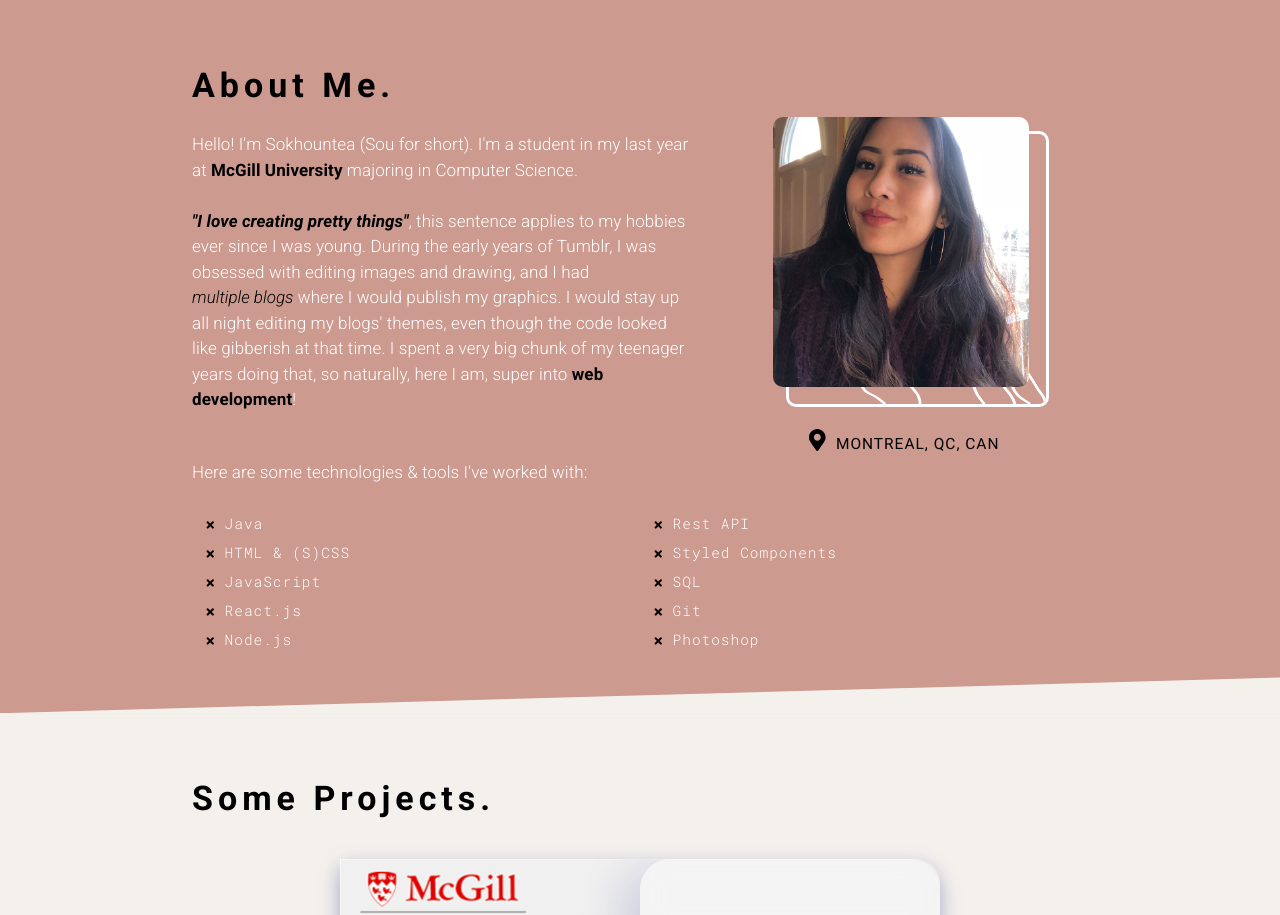
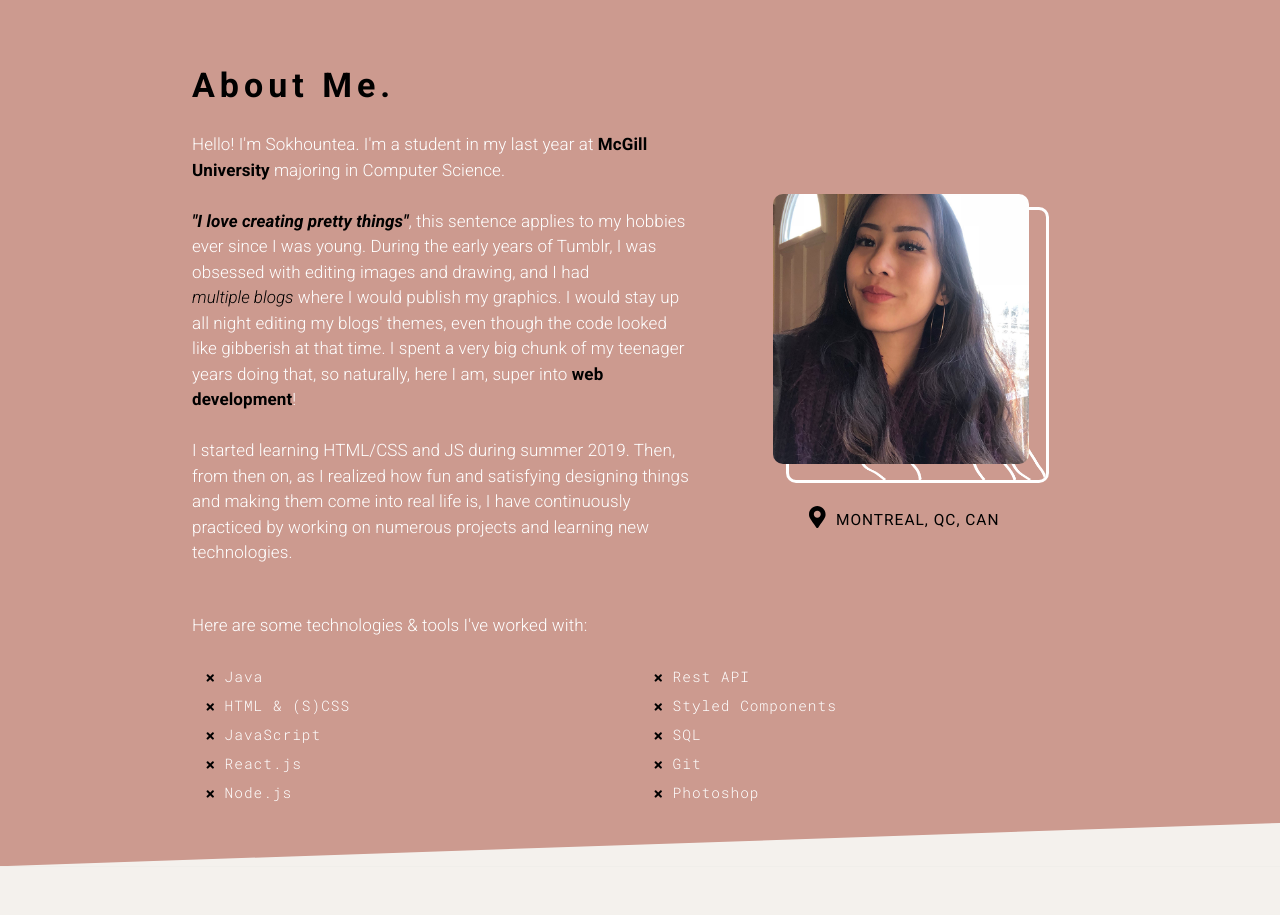
Before and after one commit to sokhountea/my-portfolio, a React (Create React App) app: page / in a window 1280 px wide. Shown: the part 800-1715 px from the top of the page. Built offline with nearby package versions, Linux system fonts and the light colour scheme.

Commit message:
changing bio

```diff
--- a/src/App.js
+++ b/src/App.js
@@ -173,7 +173,7 @@ class App extends Component {
                   <div className="aboutTopLeft">
                     <div>
                       <p>
-                        Hello! I'm Sokhountea (Sou for short). I'm
+                        Hello! I'm Sokhountea. I'm
                         a student in my last year at
                         <b> McGill University</b> majoring in
                         Computer Science.
@@ -193,6 +193,12 @@ class App extends Component {
                       my teenager years doing that, so naturally, here I am, super into
                       <b> web development</b>!
                       <br></br>
+                        <br></br>
+                        I started learning HTML/CSS and JS during summer 2019. Then, from then on,
+                        as I realized how fun and satisfying designing things and making
+                        them come into real life is, I have continuously practiced by working
+                        on numerous projects and learning new technologies.
+                        <br></br>
                         <br></br>
                       </p>
                     </div>
--- a/src/styles/App.scss
+++ b/src/styles/App.scss
@@ -114,7 +114,7 @@
   position: fixed;
   width: 100%;
   height: 100%;
-  z-index: 1;
+  z-index: 3;
   background-color: rgba($color: $bgCol, $alpha: 0.7);
 
   visibility: hidden;
```
